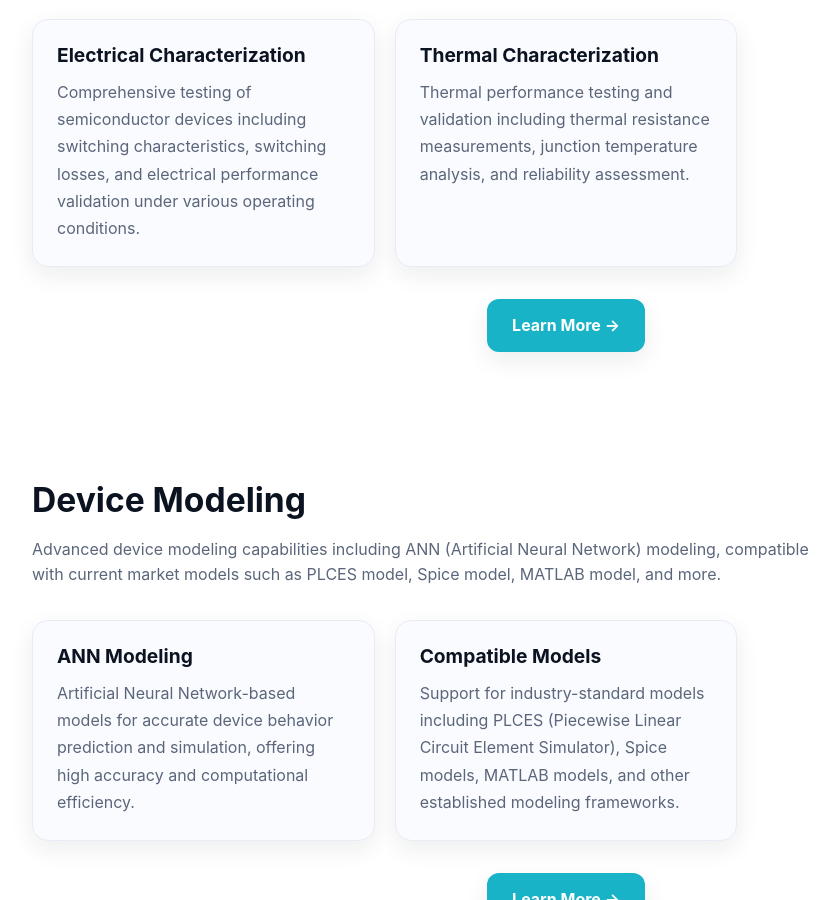
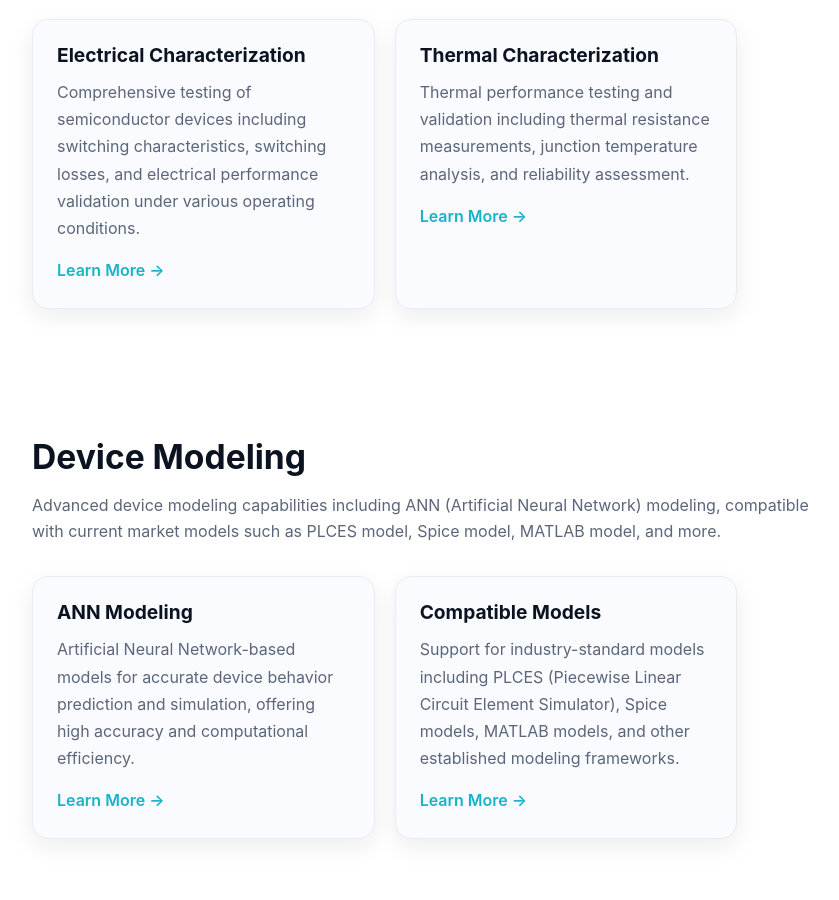
Before and after one commit to FulongLi/SCPowerLabs, a Jekyll site: the page built from products/devices.md, in a window 1280 px wide and 900 px high, scrolled down 947 px. Shown: the whole window, without its empty margins (74-913 px from the left). Built offline with Jekyll 4.4.1, drawn with Linux system fonts in a browser that asks for light colours.

Commit message:
Update devices.md

```diff
--- a/products/devices.md
+++ b/products/devices.md
@@ -27,14 +27,13 @@ description: Device testing, modeling, and characterization for power electronic
       <div class="card">
         <h3>Electrical Characterization</h3>
         <p>Comprehensive testing of semiconductor devices including switching characteristics, switching losses, and electrical performance validation under various operating conditions.</p>
+        <a href="{{ '/products/characterizations/' | relative_url }}" style="display:inline-block;margin-top:1rem;color:var(--brand);font-weight:600;text-decoration:none;">Learn More →</a>
       </div>
       <div class="card">
         <h3>Thermal Characterization</h3>
         <p>Thermal performance testing and validation including thermal resistance measurements, junction temperature analysis, and reliability assessment.</p>
+        <a href="{{ '/products/characterizations/' | relative_url }}" style="display:inline-block;margin-top:1rem;color:var(--brand);font-weight:600;text-decoration:none;">Learn More →</a>
       </div>
-    </div>
-    <div style="text-align: center; margin-top: 2rem;">
-      <a href="{{ '/products/characterizations/' | relative_url }}" class="btn btn-primary">Learn More →</a>
     </div>
   </div>
 </section>
@@ -50,14 +49,13 @@ description: Device testing, modeling, and characterization for power electronic
       <div class="card">
         <h3>ANN Modeling</h3>
         <p>Artificial Neural Network-based models for accurate device behavior prediction and simulation, offering high accuracy and computational efficiency.</p>
+        <a href="{{ '/products/characterizations/' | relative_url }}" style="display:inline-block;margin-top:1rem;color:var(--brand);font-weight:600;text-decoration:none;">Learn More →</a>
       </div>
       <div class="card">
         <h3>Compatible Models</h3>
         <p>Support for industry-standard models including PLCES (Piecewise Linear Circuit Element Simulator), Spice models, MATLAB models, and other established modeling frameworks.</p>
+        <a href="{{ '/products/characterizations/' | relative_url }}" style="display:inline-block;margin-top:1rem;color:var(--brand);font-weight:600;text-decoration:none;">Learn More →</a>
       </div>
-    </div>
-    <div style="text-align: center; margin-top: 2rem;">
-      <a href="{{ '/products/characterizations/' | relative_url }}" class="btn btn-primary">Learn More →</a>
     </div>
   </div>
 </section>
```
